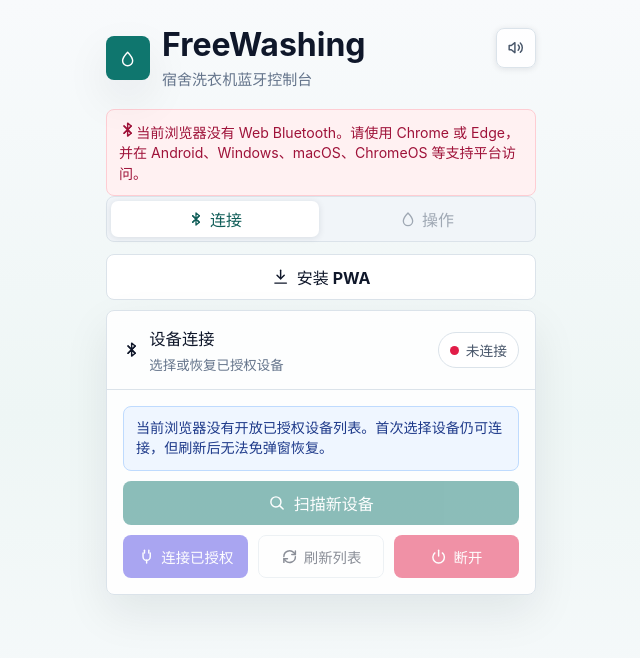
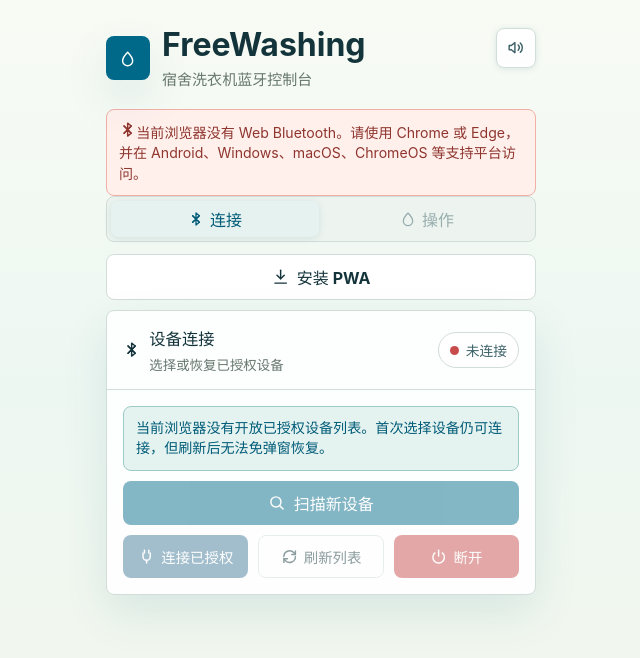
Before and after one commit to stack-all/FreeWashing, a React (Vite) app in the folder webui/: page / in a window 1280 px wide. Shown: the top 658 px of the page, without its empty margins (319-959 px from the left). Built offline with nearby package versions, Linux system fonts and the light colour scheme.

Commit message:
Refresh UI theme from Color Hunt palette

```diff
--- a/webui/src/styles.css
+++ b/webui/src/styles.css
@@ -8,76 +8,76 @@
   font-synthesis: none;
   text-rendering: optimizeLegibility;
   -webkit-font-smoothing: antialiased;
-  --app-bg: #f8fafc;
-  --app-gradient: linear-gradient(180deg, #f8fafc 0%, #eef6f5 52%, #f8fafc 100%);
-  --text: #0f172a;
+  --app-bg: #f3f7ec;
+  --app-gradient: linear-gradient(180deg, #f8fbf4 0%, #edf7f2 48%, #f3f7ec 100%);
+  --text: #14343b;
   --surface: #ffffff;
-  --surface-muted: #f1f5f9;
+  --surface-muted: #edf4ef;
   --surface-glass: rgba(255, 255, 255, 0.9);
   --surface-raised: #ffffff;
-  --surface-active: #ffffff;
-  --line: #dbe3ea;
-  --line-strong: #b6c4d2;
-  --text-muted: #64748b;
-  --text-soft: #475569;
-  --primary: #0f766e;
-  --primary-strong: #115e59;
-  --primary-soft: #ccfbf1;
-  --indigo: #4f46e5;
-  --rose: #e11d48;
-  --amber: #b45309;
-  --success: #16a34a;
+  --surface-active: #e6f2ef;
+  --line: #d1ddd7;
+  --line-strong: #9fbab3;
+  --text-muted: #66776f;
+  --text-soft: #3c6268;
+  --primary: #006989;
+  --primary-strong: #005c78;
+  --primary-soft: #d8efec;
+  --indigo: #417a9a;
+  --rose: #c84b4b;
+  --amber: #e88d67;
+  --success: #168866;
   --on-accent: #ffffff;
-  --amber-soft: #fff7ed;
-  --amber-line: #fed7aa;
-  --amber-text: #7c2d12;
-  --info-soft: #eff6ff;
-  --info-line: #bfdbfe;
-  --info-text: #1e3a8a;
-  --danger-soft: #fff1f2;
-  --danger-line: #fecdd3;
-  --danger-text: #9f1239;
-  --focus-ring: rgba(15, 118, 110, 0.16);
-  --active-shadow: 0 1px 7px rgba(15, 23, 42, 0.11);
-  --compact-shadow: 0 1px 6px rgba(15, 23, 42, 0.1);
-  --shadow: 0 18px 45px rgba(15, 23, 42, 0.08);
+  --amber-soft: #fff1e9;
+  --amber-line: #efb69d;
+  --amber-text: #8d4129;
+  --info-soft: #e4f2f0;
+  --info-line: #9dcac4;
+  --info-text: #005c78;
+  --danger-soft: #fff0ec;
+  --danger-line: #f0b0a5;
+  --danger-text: #8f352e;
+  --focus-ring: rgba(0, 105, 137, 0.18);
+  --active-shadow: 0 1px 7px rgba(0, 92, 120, 0.13);
+  --compact-shadow: 0 1px 6px rgba(0, 92, 120, 0.12);
+  --shadow: 0 18px 45px rgba(0, 92, 120, 0.1);
 }
 
 @media (prefers-color-scheme: dark) {
   :root {
-    --app-bg: #0d1312;
-    --app-gradient: linear-gradient(180deg, #0d1312 0%, #111d1b 52%, #0b1110 100%);
-    --text: #e6f0ed;
-    --surface: #151d1c;
-    --surface-muted: #101817;
-    --surface-glass: rgba(21, 29, 28, 0.94);
-    --surface-raised: #1a2422;
-    --surface-active: #22322f;
-    --line: #2c3d3a;
-    --line-strong: #40534f;
-    --text-muted: #98aaa6;
-    --text-soft: #bdcbc8;
-    --primary: #2dd4bf;
-    --primary-strong: #7dded2;
-    --primary-soft: #123c37;
-    --indigo: #818cf8;
-    --rose: #fb7185;
-    --amber: #fbbf24;
-    --success: #22c55e;
-    --on-accent: #061413;
-    --amber-soft: #332512;
-    --amber-line: #6f4d18;
-    --amber-text: #f8d795;
-    --info-soft: #14243a;
-    --info-line: #2f5b8f;
-    --info-text: #b8d7ff;
-    --danger-soft: #351922;
-    --danger-line: #813247;
-    --danger-text: #ffc2cf;
-    --focus-ring: rgba(45, 212, 191, 0.2);
-    --active-shadow: 0 1px 9px rgba(0, 0, 0, 0.34);
-    --compact-shadow: 0 1px 7px rgba(0, 0, 0, 0.32);
-    --shadow: 0 18px 45px rgba(0, 0, 0, 0.34);
+    --app-bg: #071c21;
+    --app-gradient: linear-gradient(180deg, #071c21 0%, #0d2a2f 48%, #06171a 100%);
+    --text: #edf7f4;
+    --surface: #10282d;
+    --surface-muted: #0b2126;
+    --surface-glass: rgba(16, 40, 45, 0.94);
+    --surface-raised: #17343a;
+    --surface-active: #1b464b;
+    --line: #24494f;
+    --line-strong: #38646a;
+    --text-muted: #9bb5b1;
+    --text-soft: #c6d8d4;
+    --primary: #67d0c6;
+    --primary-strong: #9ae6df;
+    --primary-soft: #0d3c41;
+    --indigo: #90b8d6;
+    --rose: #ff918b;
+    --amber: #f0a37d;
+    --success: #4bd69a;
+    --on-accent: #03191b;
+    --amber-soft: #3a261f;
+    --amber-line: #8c513b;
+    --amber-text: #ffd4bd;
+    --info-soft: #0d3240;
+    --info-line: #24667a;
+    --info-text: #b9edf0;
+    --danger-soft: #3d1e1d;
+    --danger-line: #8f4640;
+    --danger-text: #ffd0ca;
+    --focus-ring: rgba(103, 208, 198, 0.2);
+    --active-shadow: 0 1px 9px rgba(0, 0, 0, 0.36);
+    --compact-shadow: 0 1px 7px rgba(0, 0, 0, 0.34);
+    --shadow: 0 18px 45px rgba(0, 0, 0, 0.36);
   }
 }
 
```
